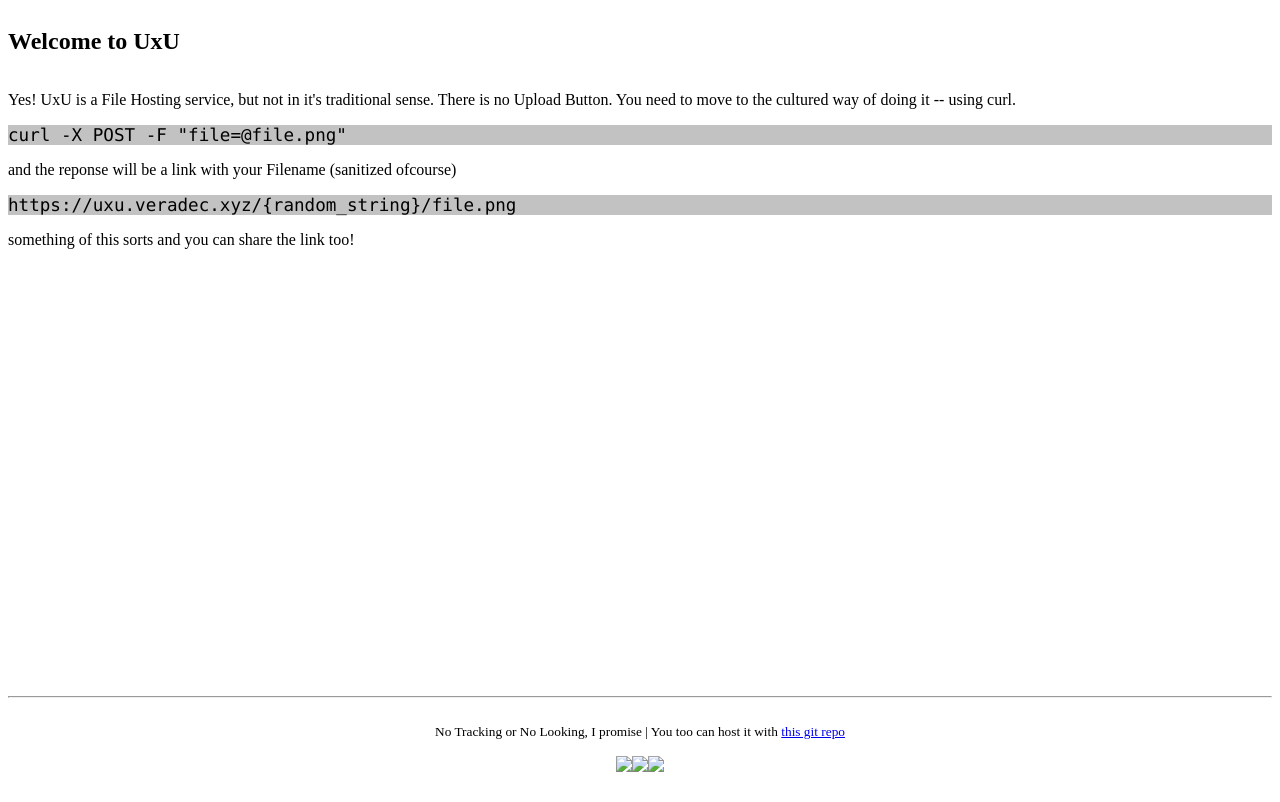
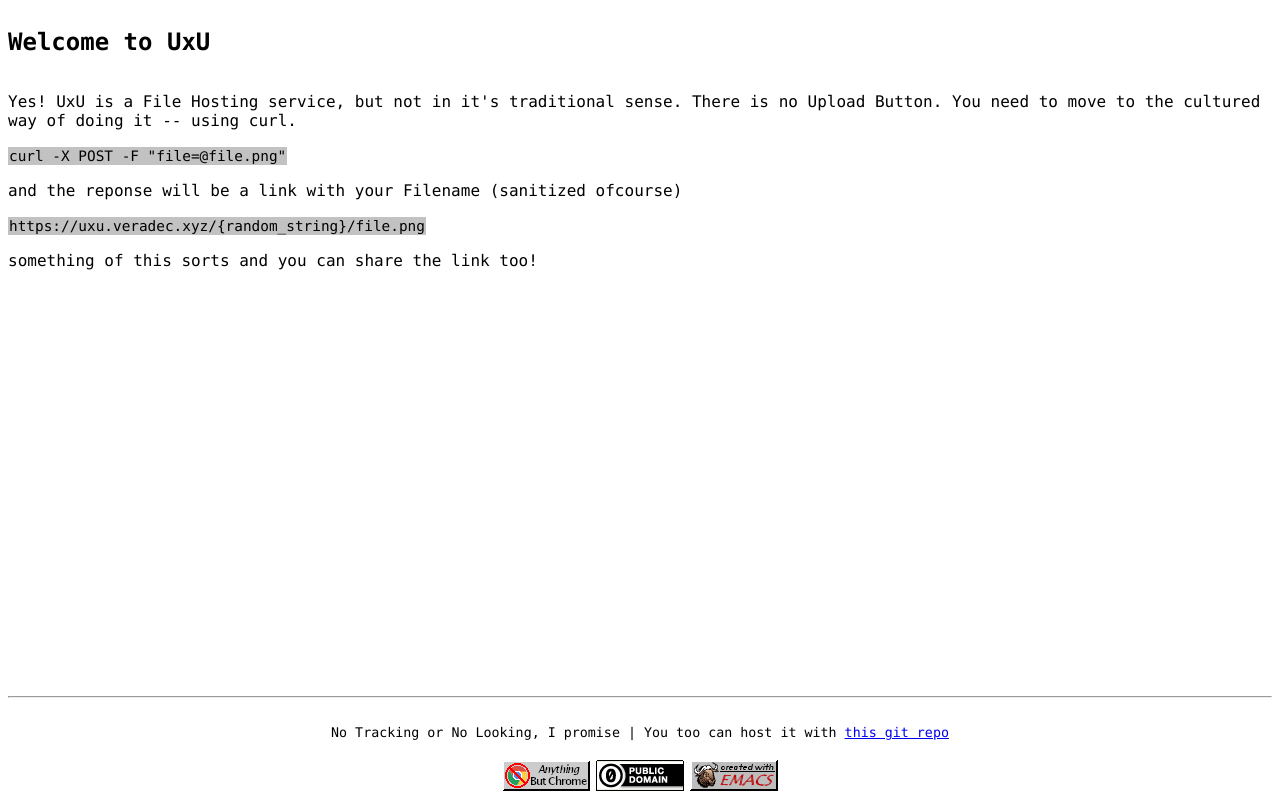
Before and after one commit to veradec/UxU, a plain HTML site: page index.html in a window 1280 px wide. Drawn offline with Linux system fonts and the light colour scheme.

Commit message:
add: fix some html

```diff
--- a/index.html
+++ b/index.html
@@ -6,11 +6,16 @@
     <meta http-equiv="X-UA-Compatible" content="ie=edge">
     <title>UxU</title>
     <style>
-      code {
+      * {
 	  font-family: 'Fira Code', 'JetBrains Mono', Consolas, Monaco, monospace;
-	  font-size: 1.1rem;
+      }
+      code span {
+	  font-size: 0.9rem;
 	  background: #c2c2c2;
-	  padding: 0;
+	  padding: 1px;
+      }
+      img{
+	  margin: 3px;
       }
       .text-footer {
 	  display: flex;
@@ -41,9 +46,9 @@
       <p>Yes! UxU is a File Hosting service, but not in it's traditional sense. There is no Upload Button.
 	You need to move to the cultured way of doing it -- using curl.</p>
 
-      <code>curl -X POST -F "file=@file.png"</code>
+      <code><span>curl -X POST -F "file=@file.png"</span></code>
       <p>and the reponse will be a link with your Filename (sanitized ofcourse)</p>
-      <code>https://uxu.veradec.xyz/{random_string}/file.png</code>
+      <code><span>https://uxu.veradec.xyz/{random_string}/file.png</span></code>
       <p>something of this sorts and you can share the link too!</p>
     </div>
       <hr>
@@ -56,7 +61,7 @@
 	<div class="img-footer">
 	  <img src="./assets/anythingbut.gif">
 	  <img src="./assets/cc0.png">
-	<img src="./assets/emacs2.gif">
+	  <img src="./assets/emacs2.gif">
 	</div>
       </div>
   </body>
```
Also changed, not shown: assets/anythingbut.gif (added), assets/cc0.png (added), assets/emacs2.gif (added).
